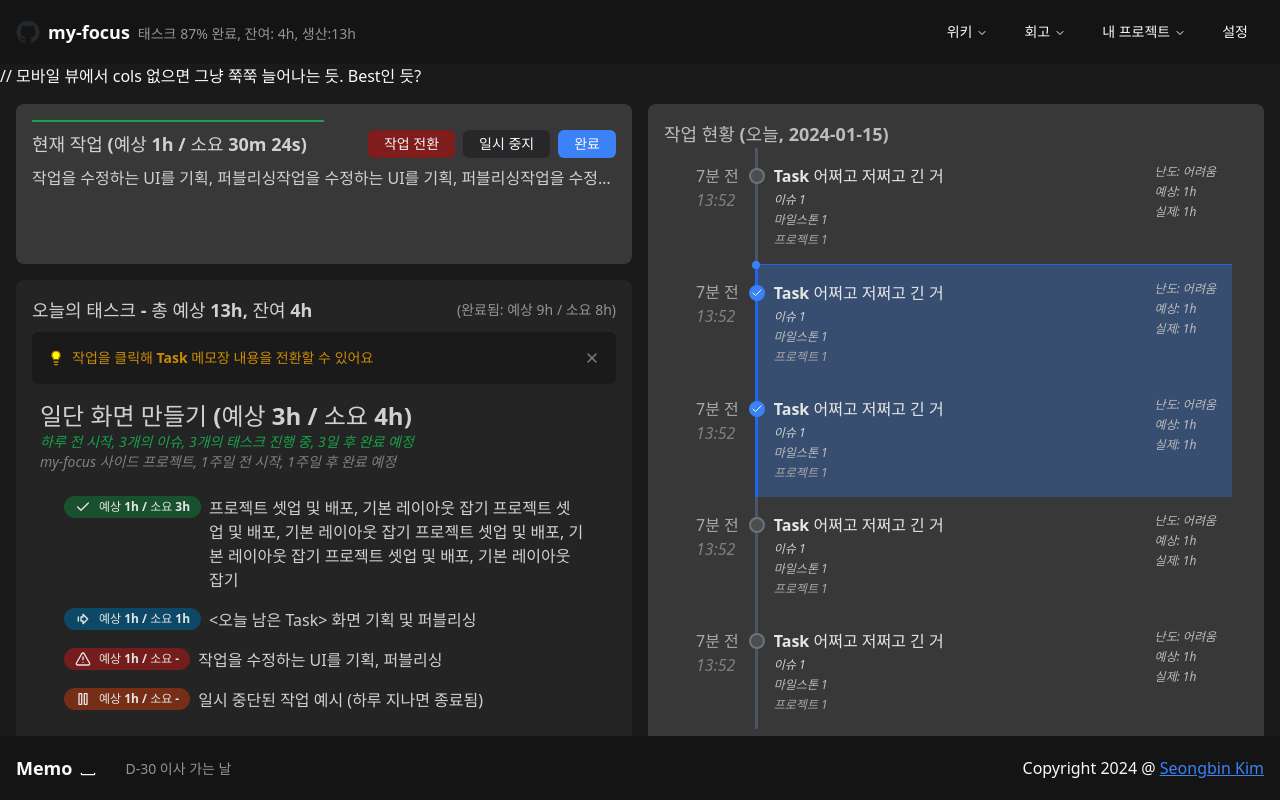
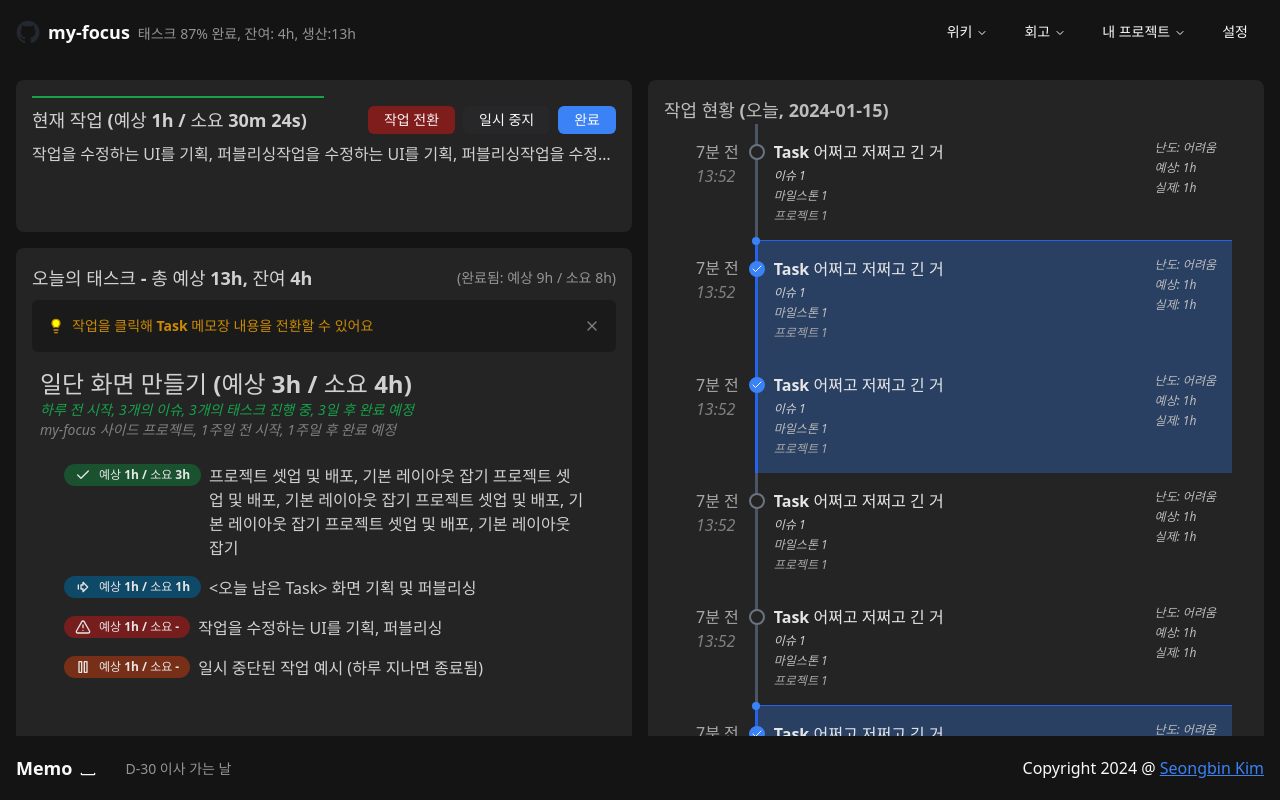
Before and after one commit to seongbin9786/my-focus, a React (Vite) app: page / in a window 1280 px wide. Built offline with nearby package versions, Linux system fonts and the light colour scheme.

Commit message:
Feat: 일단 temp

```diff
--- a/src/components/Layout/index.tsx
+++ b/src/components/Layout/index.tsx
@@ -22,7 +22,7 @@ export const Layout = () => {
           <NavigationTab />
         </div>
       </div>
-      <div className="w-full max-w-[1280px] grow self-center overflow-auto bg-layer-2">
+      <div className="max-h-[calc(100%-80px) w-full max-w-[1280px] grow self-center overflow-auto">
         <Outlet />
       </div>
       {/* 모바일에선 주소 표시줄 때문에 밑에 가려져 있어서 안 보이고, 좁아서 Memo와 copyright만 보임 */}
--- a/src/pages/HomePage.tsx
+++ b/src/pages/HomePage.tsx
@@ -35,7 +35,7 @@ const Item = ({
       <div
         className={cn(
           "absolute -left-[9px] top-[20px] h-4 w-4 rounded-full border-2",
-          selected ? "border-blue-500 bg-blue-500" : "border-gray-500 bg-layer-7",
+          selected ? "border-blue-500 bg-blue-500" : "border-gray-500 bg-layer-3",
         )}
       >
         {selected ? <CheckIcon className="h-3 w-3" /> : null}
@@ -57,14 +57,13 @@ const Item = ({
 
 export const HomePage = () => {
   return (
+    // 모바일 뷰에서 cols 없으면 그냥 쭉쭉 늘어나는 듯. Best인 듯?
     <>
-      // 모바일 뷰에서 cols 없으면 그냥 쭉쭉 늘어나는 듯. Best인 듯?
-      <div className="grid min-h-[1100px] grid-cols-1 xl:grid-cols-2 xl:grid-rows-7 xl:gap-4 xl:p-4">
-        <div className="relative flex flex-col gap-2 bg-layer-5 p-4 xl:col-span-1 xl:col-start-1 xl:row-span-1 xl:rounded-lg">
+      <div className="grid-cols-2 grid-rows-6 gap-4 xl:grid xl:p-4">
+        <div className="relative col-span-1 col-start-1 row-span-1 flex flex-col gap-2 bg-layer-3 p-4 xl:rounded-lg">
           <CurrentTaskView doing={true} />
         </div>
-        {/* row full로 가져가는 게 2번째 칸에 있어야만 우측에 배치가 가능함 (불편) */}
-        <div className="bg-layer-5 p-4 xl:row-span-7 xl:rounded-lg">
+        <div className="row-span-6 bg-layer-3 p-4 xl:rounded-lg">
           <h2 className="text-lg font-bold text-content-4">작업 현황 (오늘, 2024-01-15)</h2>
           <div className="flex h-[calc(100%-30px)] flex-col">
             <Item />
@@ -72,14 +71,13 @@ export const HomePage = () => {
             <Item selected />
             <Item />
             <Item />
+            <Item selected firstSelected />
+            <Item selected />
+            <Item />
           </div>
         </div>
-        <div className="box-border flex flex-col gap-4 bg-layer-3 p-4 xl:row-span-4 xl:rounded-lg">
+        <div className="row-span-5 box-border flex flex-col gap-4 bg-layer-3 p-4 xl:rounded-lg">
           <TodayTaskView />
-        </div>
-        <div className="bg-layer-5 p-4 xl:row-span-2 xl:rounded-lg">
-          <h2 className="text-lg font-bold text-content-5">진행 중인 마일스톤</h2>
-          <div className="flex h-[calc(100%-30px)] items-center justify-center">텅</div>
         </div>
       </div>
     </>
```
